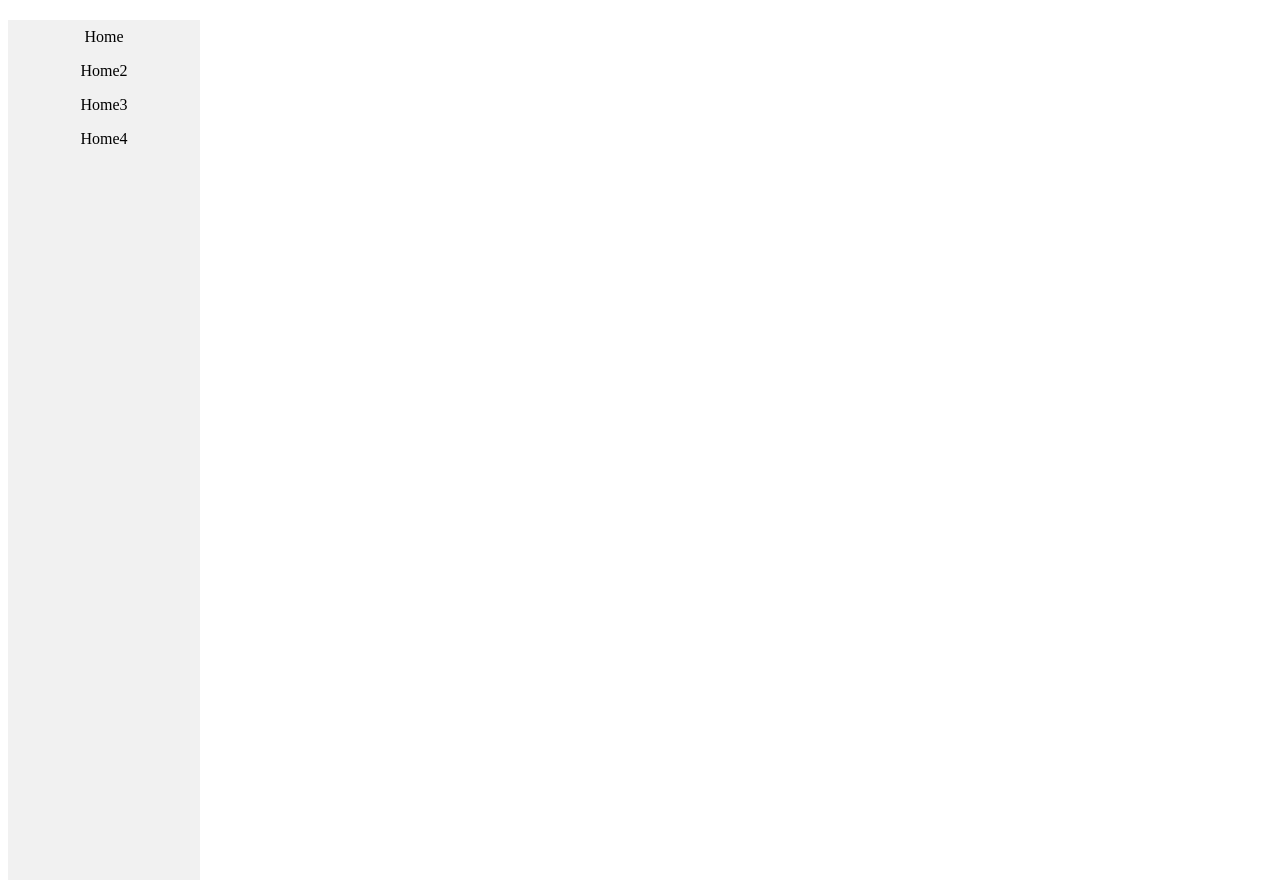
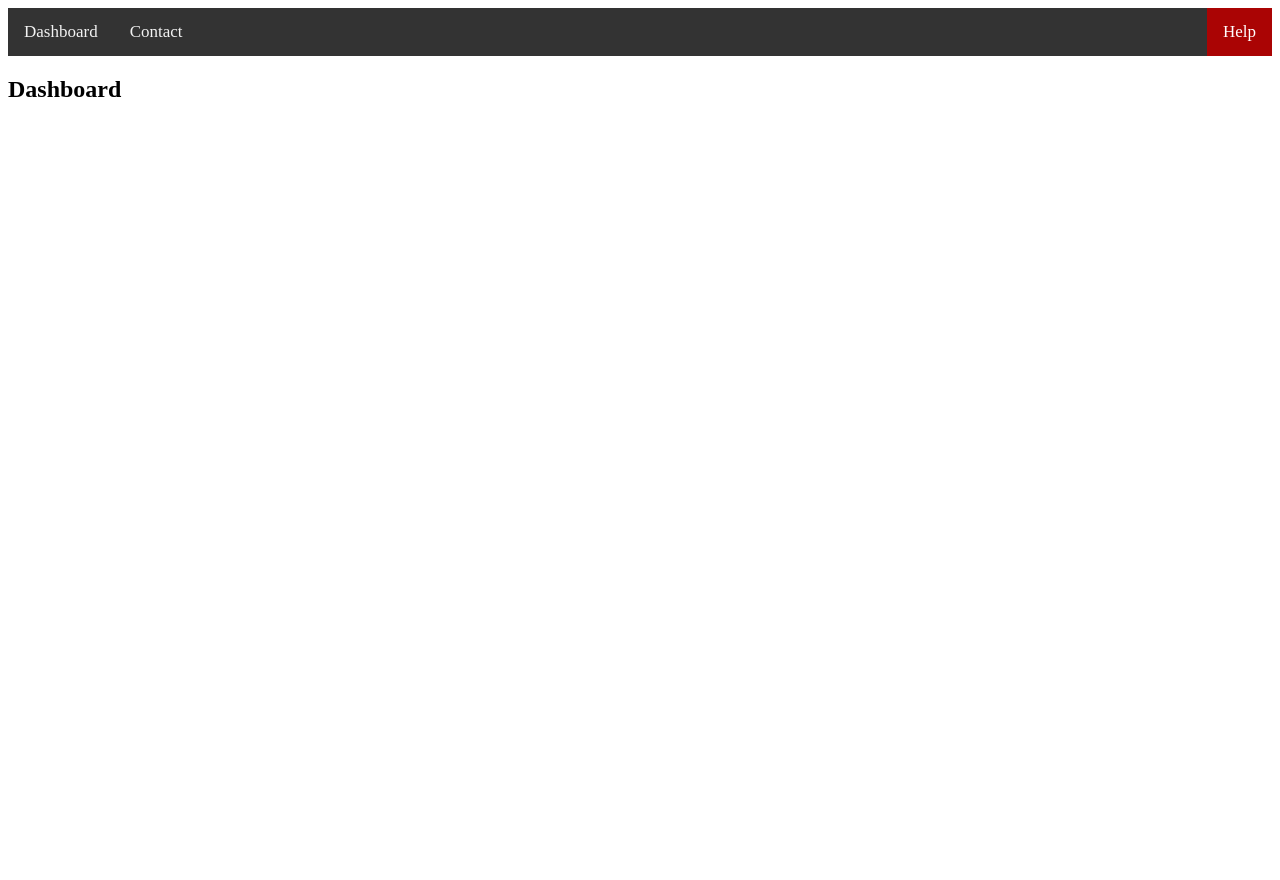
Before and after one commit to TomasGit-1/DjangoExmaple, a Django app: page /dashboard in a window 1280 px wide. Run offline with Django 4.2, Linux system fonts and the light colour scheme; parts of the project's set-up code (start-up, migrations or seed data) failed here and were passed over.

Commit message:
Autentificacion

```diff
--- a/mysite/web/static/css/navstyle.css
+++ b/mysite/web/static/css/navstyle.css
@@ -1,34 +1,27 @@
-ul {
-  list-style-type: none;
-  margin: 0;
-  padding: 0;
-  width: 15%;
-  background-color: #f1f1f1;
-  height: 100%; /* Full height */
-  position: fixed; /* Make it stick, even on scroll */
-  overflow: auto; /* Enable scrolling if the sidenav has too much content */
+.topnav {
+  background-color: #333;
+  overflow: hidden;
 }
 
-li a {
-  display: block;
-  color: #000;
-  padding: 8px 16px;
+/* Style the links inside the navigation bar */
+.topnav a {
+  float: left;
+  color: #f2f2f2;
+  text-align: center;
+  padding: 14px 16px;
   text-decoration: none;
+  font-size: 17px;
 }
 
-
-li {
-  text-align: center;
+/* Change the color of links on hover */
+.topnav a:hover {
+  background-color: #ddd;
+  color: rgb(0, 0, 0);
 }
 
-/* Change the link color on hover */
-li a:hover {
-  background-color: #555;
+/* Create a right-aligned (split) link inside the navigation bar */
+.topnav a.split {
+  float: right;
+  background-color: #aa0404;
   color: white;
 }
-
-
-.active {
-  background-color: #04AA6D;
-  color: white;
-}
--- a/mysite/web/templates/web/dashboard.html
+++ b/mysite/web/templates/web/dashboard.html
@@ -1,20 +1,18 @@
 {% load static %}
-
 <!DOCTYPE html>
 <html lang="en">
   <head>
     <meta charset="UTF-8" />
     <meta http-equiv="X-UA-Compatible" content="IE=edge" />
     <meta name="viewport" content="width=device-width, initial-scale=1.0" />
+    <link rel="stylesheet" href="{% static 'css/navstyle.css' %}" />
+    <!-- <link rel="stylesheet" href="../static/css/navStyle.css"> -->
     <title>Document</title>
-
-    <link rel="stylesheet" href="{% static 'css/navstyle.css' %}">
-    <!-- <link rel="stylesheet" href="../static/css/navStyle.css"> -->
-    </head>
+  </head>
   <body>
-    <Header>
-        {% include "web/nav.html" %}
-    </Header>
-    <h2>Dashboard</h2>
+    <Header>{% include "web/nav.html" %}</Header>
+    <section>
+      <h2>Dashboard</h2>
+    </section>
   </body>
 </html>
--- a/mysite/web/templates/web/nav.html
+++ b/mysite/web/templates/web/nav.html
@@ -1,8 +1,5 @@
-<ul>
-    <li>
-        <a href="">Home</a>
-        <a href="">Home2</a>
-        <a href="">Home3</a>
-        <a href="">Home4</a>
-    </li>
-</ul>
+<div class="topnav">
+    <a href="#home">Dashboard</a>
+    <a href="#contact">Contact</a>
+    <a href="#about" class="split">Help</a>
+  </div>
--- a/mysite/web/urls.py
+++ b/mysite/web/urls.py
@@ -1,8 +1,21 @@
-from django.urls import path
+from django.urls import path , include
 
 from . import views
 
 urlpatterns = [
-    path('' , views.index , name = 'index'),
+    path("", views.index, name="index"),
+    path("login", views.login, name="login"),
+    path("logout", views.logout, name="logout"),
+    path("callback", views.callback, name="callback"),
     path('dashboard' , views.dashboard , name = 'dashboard')
+
+    # path('' , views.index , name = 'index'),
+    # # path('code', views.PostListView.as_view()),
+    # path('logout' , views.logout),
+    # path('' , include("django.contrib.auth.urls")),
+    # path('' , include("social_django.urls")),
+
+    # path('dashboard' , views.dashboard , name = 'dashboard'),
+    # # path('Clasificacion' , views.clasificacion , name ='Clasificacion'),
+    # # path('User' , views.user, name ='User')
 ]
--- a/mysite/web/views.py
+++ b/mysite/web/views.py
@@ -1,7 +1,127 @@
-from django.shortcuts import render , HttpResponse
+# 📁 webappexample/views.py -----
+
+import json
+from authlib.integrations.django_client import OAuth
+from django.conf import settings
+from django.shortcuts import redirect, render, redirect
+from django.urls import reverse
+from urllib.parse import quote_plus, urlencode
+from django.http import HttpResponseRedirect
+
+
+oauth = OAuth()
+
+oauth.register(
+    "auth0",
+    client_id=settings.AUTH0_CLIENT_ID,
+    client_secret=settings.AUTH0_CLIENT_SECRET,
+    client_kwargs={
+        "scope": "openid profile email",
+    },
+    server_metadata_url=f"https://{settings.AUTH0_DOMAIN}/.well-known/openid-configuration",
+)
+
+def login(request):
+    return oauth.auth0.authorize_redirect(
+        request, request.build_absolute_uri(reverse("callback"))
+    )
+
+def callback(request):
+    token = oauth.auth0.authorize_access_token(request)
+    request.session["user"] = token
+    # return render(
+    #         request, 'web/dashboard.html' , context={
+    #         "session": request.session.get("user"),
+    #         "pretty": json.dumps(request.session.get("user"), indent=4),
+    #     })
+    # return HttpResponseRedirect(dashboard)
+    return redirect("/dashboard")
+
+
+
+def logout(request):
+    request.session.clear()
+    return redirect(
+        f"https://{settings.AUTH0_DOMAIN}/v2/logout?"
+        + urlencode(
+            {
+                "returnTo": request.build_absolute_uri(reverse("index")),
+                "client_id": settings.AUTH0_CLIENT_ID,
+            },
+            quote_via=quote_plus,
+        ),
+    )
+
 
 def index(request):
-    return HttpResponse("Hello wordl . You're at the index")
+    return render(
+        request,
+        "web/index.html",
+        context={
+            "session": request.session.get("user"),
+            "pretty": json.dumps(request.session.get("user"), indent=4),
+        },
+    )
+
+
 
 def dashboard(request):
-    return render(request , "web/dashboard.html")
+    return render(
+        request,
+        "web/dashboard.html"
+    )
+
+
+
+
+
+# from django.shortcuts import render, redirect
+# from django.views.generic import View
+# from django.utils.decorators import method_decorator
+# # from .models import Post
+# from django.contrib.auth.decorators import login_required
+# from django.contrib.auth import logout as log_out
+# from urllib.parse import urlencode
+# from django.conf import settings
+# from django.http import HttpResponseRedirect
+
+
+# def index(request):
+#     user = request.user
+#     if user.is_authenticated:
+#         return redirect("/dashboard")
+#     else:
+#         return render(request, "web/index.html")
+
+
+# def logout(request):
+#     log_out(request)
+
+#     return_to = urlencode({"returnTo" : request.build_absolute_uri("/")})
+#     logout_url = "https://{}/v2/logout?client_id={}&{}".format(
+#         settings.AUTH0_DOMAIN, settings.AUTH0_CLIENT_ID , return_to
+#     )
+#     return HttpResponseRedirect(logout_url)
+
+
+# # class PostListView(View):
+# #     @method_decorator(login_required)
+# #     def dispatch(self , *args , **kwargs):
+# #         return super (PostListView , self).dispatch(*args , **kwargs)
+
+# #     def get(self , request):
+# #         post = Post.objects.all()
+# #         context = {"posts" : post}
+# #         return render(request,"home.html" , context)
+
+# # def index(request):
+# #     return HttpResponse("Hello wordl . You're at the index")
+# @login_required
+# def dashboard(request):
+#     return render(request , "web/dashboard.html")
+
+# # def clasificacion(request):
+# #     return render(request , "web/clasificacion.html")
+
+# # def user(request):
+# #     return render(request , "web/Vuser.html")
```
Also changed, not shown: mysite/web/auth0backend.py (added, +56 -0 lines), mysite/web/templates/web/base.html (deleted, +0 -12 lines), mysite/web/templates/web/index.html (+18 -0 lines), requirements.txt (+31 -2 lines), mysite/web/utils.py (added).
